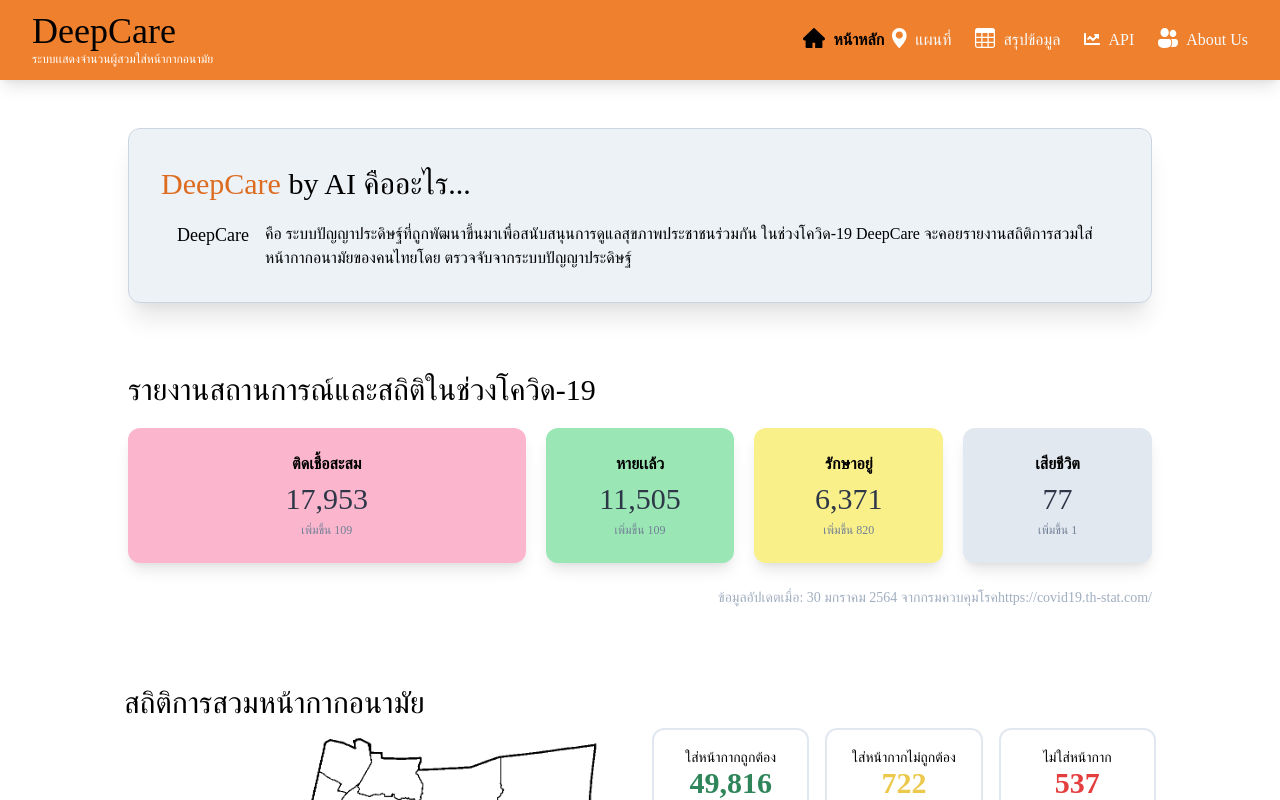
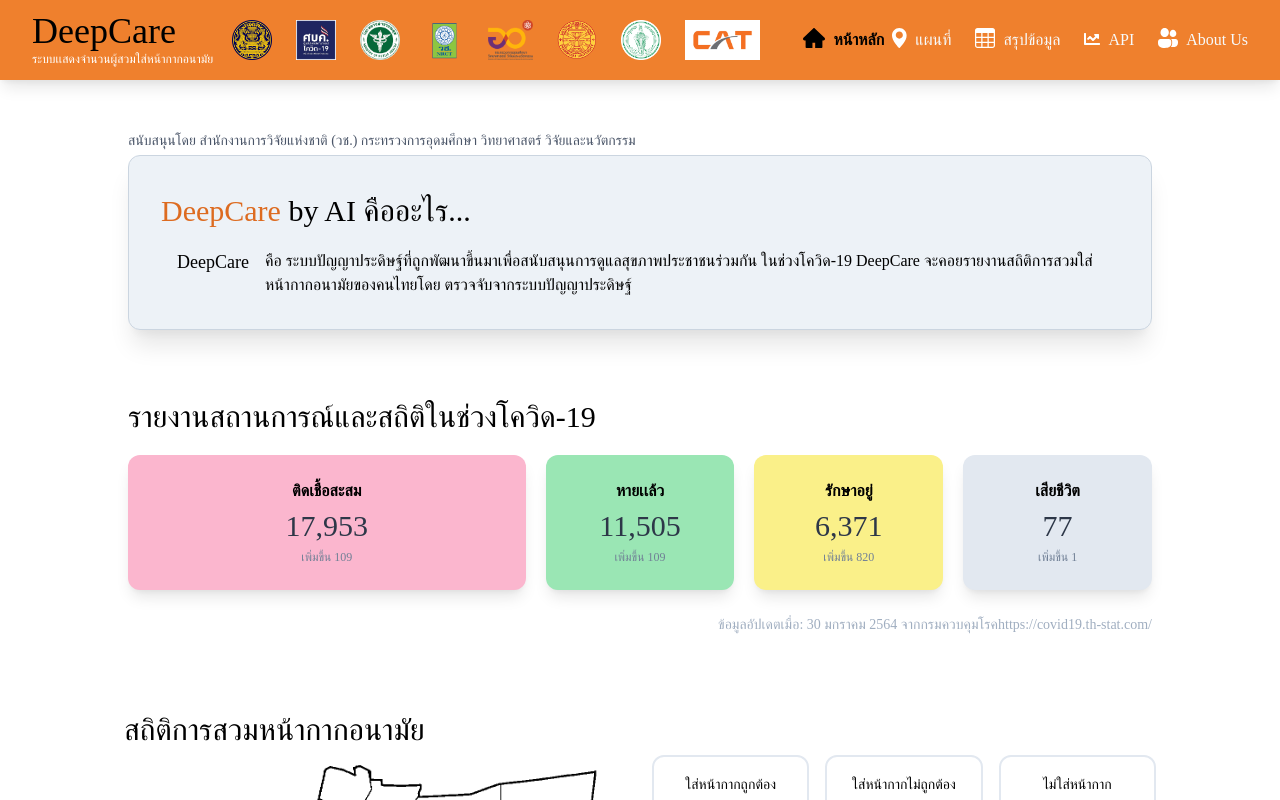
Before and after one commit to Chinnatip/aimask-staging, a Next.js app: page / in a window 1280 px wide. Built offline with nearby package versions, Linux system fonts and the light colour scheme.

Commit message:
updated#3

```diff
--- a/components/stuff/Navbar.tsx
+++ b/components/stuff/Navbar.tsx
@@ -8,6 +8,18 @@
   current: string,
   maskType: MaskType,
 }
+
+const corpLink = [
+  {domain: 'https://www.thaigov.go.th/', logo: 'prime_minister_office.png'},
+  {domain: 'https://www.thaigov.go.th/', logo: 'CVP-23.png'},
+  {domain: 'https://www.moph.go.th/', logo: 'MOPH.png'},
+  {domain: 'https://www.nrct.go.th/', logo: 'worchor.png' , span: 2},
+  {domain: 'https://www.mhesi.go.th/', logo: 'orwo.png', custom: '-mr-5'},
+  {domain: 'https://www.tu.ac.th/', logo: 'tu.png'},
+  {domain: 'http://www.bangkok.go.th/', logo: 'bma_logo.png'},
+  {domain: 'https://www.ntplc.co.th/', logo: 'cat_logo.png', height: 10},
+  // {domain: 'https://www.aiat.or.th/', logo: 'aiat_logo.png', height: 6},
+]
 
 export default function Navbar({current, maskType}: Props) {
   const Router = useRouter()
@@ -25,7 +37,10 @@
               <GridMask text_col="text-white" color="black" amount={maskType.yellow} criteria="90%-95%" image="m_yellow"  />
               <GridMask text_col="text-white" color="black" amount={maskType.red} criteria="ต่ำกว่า 90%" image="m_red"  />
             </div>}
-            <div className="flex-grow"></div>
+            { current == 'home' ? <div className="flex-grow flex text-right justify-center items-center">
+              {corpLink.map(({logo, height=10}, index) =>
+                <img key={index} className={`h-${height} mr-6`} src={logo} alt=""/> )}
+            </div> : <div className="flex-grow"></div>}
             <div className="hidden lg:flex ">
               <span className="flex">
                 <HomeIcon fill={current == 'home' ? 'black' : 'white'} />
--- a/pages/index.tsx
+++ b/pages/index.tsx
@@ -67,6 +67,9 @@
         <div className="mt-32 w-full h-full justify-items-center items-center flex flex-col">
           <div className="max-w-full md:max-w-screen-lg flex">
             <div className="mx-8 lg:w-full lg:mx-0">
+              <span className="text-sm text-gray-700 mb-1 inline-block">
+              สนับสนุนโดย สำนักงานการวิจัยแห่งชาติ (วช.) กระทรวงการอุดมศึกษา วิทยาศาสตร์ วิจัยและนวัตกรรม
+              </span>
               <div className="border border-gray-400 w-full bg-gray-200 shadow-xl rounded-xl p-8 xs:px-20">
                 <h1 className="text-3xl"> <span className="text-orange-600">DeepCare</span> by AI คืออะไร...</h1>
                 <div className="flex mt-4 flex-col lg:flex-row">
```
Also changed, not shown: public/bma_logo.png, public/cat_logo.png (added).
